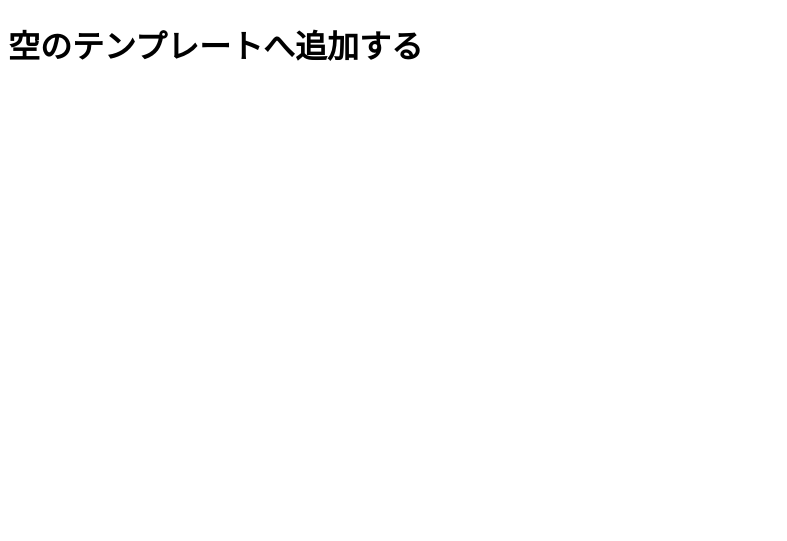
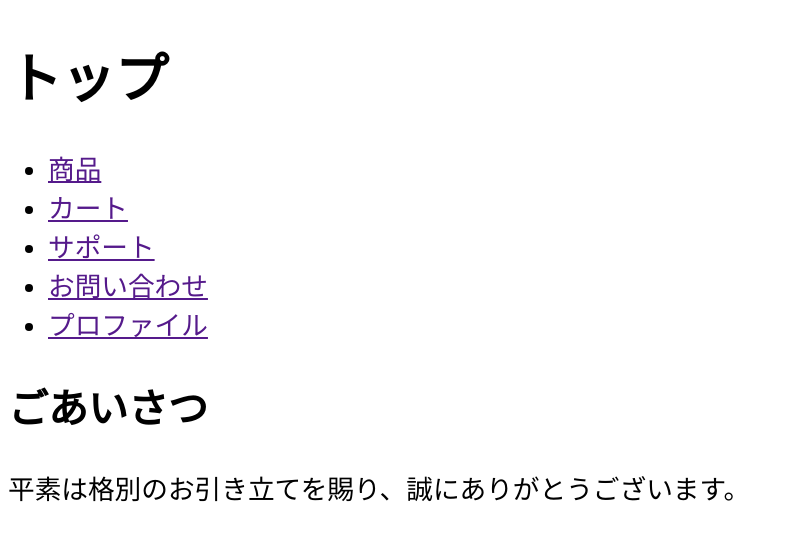
Before and after one commit to k-irie/django, a Django app: page / in a window 1280 px wide. Shown: the top 541 px of the page, without its empty margins (0-787 px from the left). Run offline with Django 5.2, Linux system fonts and the light colour scheme.

Commit message:
Djangoテンプレート作成

```diff
--- a/ec/ec/settings.py
+++ b/ec/ec/settings.py
@@ -121,7 +121,8 @@ USE_TZ = True
 # Static files (CSS, JavaScript, Images)
 # https://docs.djangoproject.com/en/5.1/howto/static-files/
 
-STATIC_URL = 'static/'
+# STATIC_URL = 'static/'
+STATIC_URL = '/static/'
 
 # Default primary key field type
 # https://docs.djangoproject.com/en/5.1/ref/settings/#default-auto-field
--- /dev/null
+++ b/ec/static/style.css
@@ -0,0 +1,5 @@
+@charset "UTF-8";
+
+html {
+    font-size: 20pt;
+}
--- /dev/null
+++ b/ec/templates/top/base.html
@@ -0,0 +1,32 @@
+{% load static %}
+
+<!DOCTYPE html>
+<html lang="ja">
+<head>
+    <meta charset="UTF-8">
+    <meta name="viewport" content="width=device-width, initial-scale=1.0">
+    <title>{% block title %}{% endblock %}</title>
+    <link rel="stylesheet" href="{% static 'style.css' %}">
+</head>
+<body>
+    <header>
+        <h1>{% block title_h1 %}{% endblock %}</h1>
+        {% block header %}{% endblock %}
+        <ul>
+            <li><a href="">商品</a></li>
+            <li><a href="">カート</a></li>
+            <li><a href="">サポート</a></li>
+            <li><a href="">お問い合わせ</a></li>
+            <li><a href="">プロファイル</a></li>
+        </ul>
+
+
+    </header>
+    <main>
+        {% block contents %}{% endblock %}
+    </main>
+    <footer>
+
+    </footer>
+</body>
+</html>
--- a/ec/templates/top/index.html
+++ b/ec/templates/top/index.html
@@ -1,15 +1,23 @@
-<!DOCTYPE html>
-<html lang="ja">
-<head>
-    <meta charset="UTF-8">
-    <meta name="viewport" content="width=device-width, initial-scale=1.0">
-    <title>空のテンプレート</title>
-</head>
-<body>
-    <header>
-        <h1>空のテンプレートへ追加する</h1>
-    </header>
-    <main></main>
-    <footer></footer>
-</body>
-</html>
+{% extends 'top/base.html' %}
+
+{% load static %}
+
+{% comment %} 拡張子はHTMLだが、Djangoのテンプレートなので記述が異なる {% endcomment %}
+{% comment %} コメント {% endcomment %}
+
+{# 短いコメント #}
+
+{% block title %}トップ:Eコマース{% endblock %}
+
+{% block title_h1 %}トップ{% endblock %}
+
+{% block header %}{% endblock %}
+
+{% block contents %}
+<div>
+    <h2>ごあいさつ</h2>
+    <article>
+        <p>平素は格別のお引き立てを賜り、誠にありがとうございます。</p>
+    </article>
+</div>
+{% endblock %}
```
Also changed, not shown: 1 other file.
